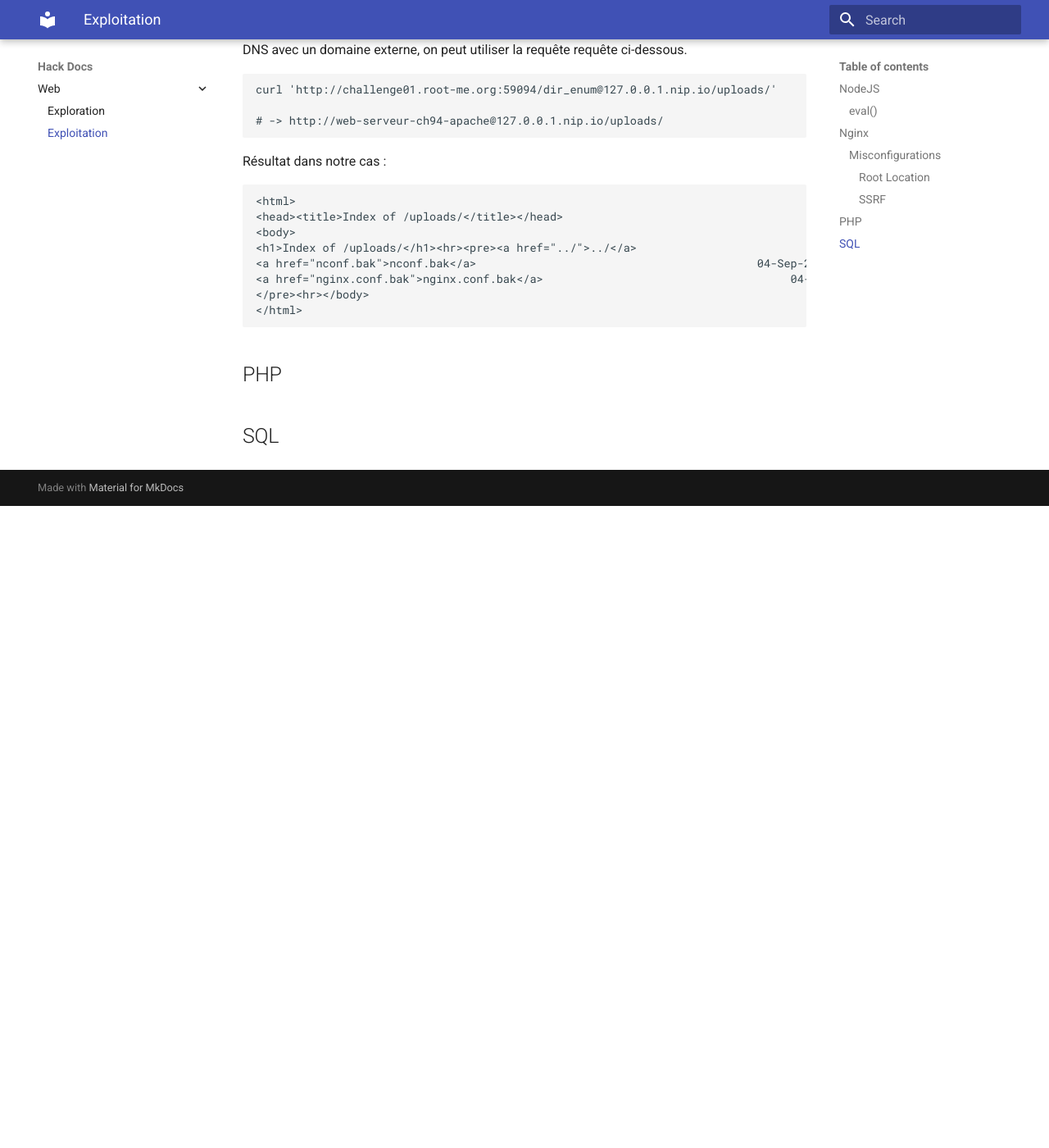
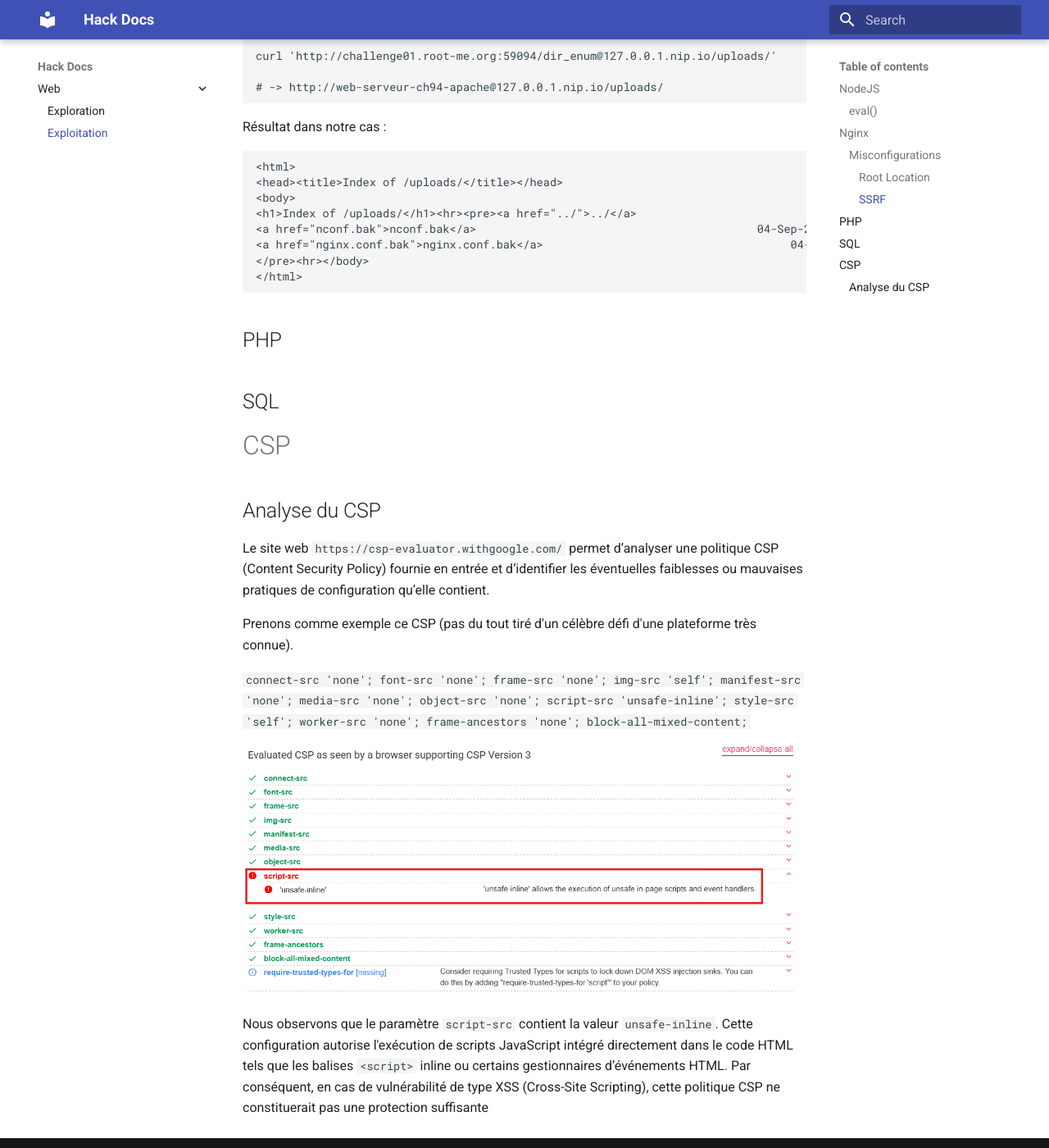
Before and after one commit to Lilierd/hack_docs, an MkDocs documentation site: the page built from docs/web/exploit.md, in a window 1280 px wide and 1400 px high, scrolled down 2030 px. Shown: the whole window at 82% size. Built offline with MkDocs 1.6.1 and Material for MkDocs 9.7.7, drawn with Linux system fonts in a browser that asks for light colours; before the commit the page ends 2647 px from its top, so only the background shows below that.

Commit message:
Ajout de l'analyse classique d'un CSP avec image à l'appuie

````diff
--- a/docs/web/exploit.md
+++ b/docs/web/exploit.md
@@ -97,3 +97,17 @@ Résultat dans notre cas :
 
 
 ## SQL
+
+# CSP
+## Analyse du CSP
+
+Le site web `https://csp-evaluator.withgoogle.com/` permet d’analyser une politique CSP (Content Security Policy) fournie en entrée et d’identifier les éventuelles faiblesses ou mauvaises pratiques de configuration qu’elle contient.
+
+Prenons comme exemple ce CSP (pas du tout tiré d'un célèbre défi d'une plateforme très connue).
+
+```connect-src 'none'; font-src 'none'; frame-src 'none'; img-src 'self'; manifest-src 'none'; media-src 'none'; object-src 'none'; script-src 'unsafe-inline'; style-src 'self'; worker-src 'none'; frame-ancestors 'none'; block-all-mixed-content;
+```
+
+![](../img/CSPWithoutScriptsrc.png)
+
+Nous observons que le paramètre ```script-src``` contient la valeur ```unsafe-inline```. Cette configuration autorise l'exécution de scripts JavaScript intégré directement dans le code HTML tels que les balises ```<script>``` inline ou certains gestionnaires d’événements HTML. Par conséquent, en cas de vulnérabilité de type XSS (Cross-Site Scripting), cette politique CSP ne constituerait pas une protection suffisante
````
Also changed, not shown: docs/img/CSPWithoutScriptsrc.png (added), 1 other file.
